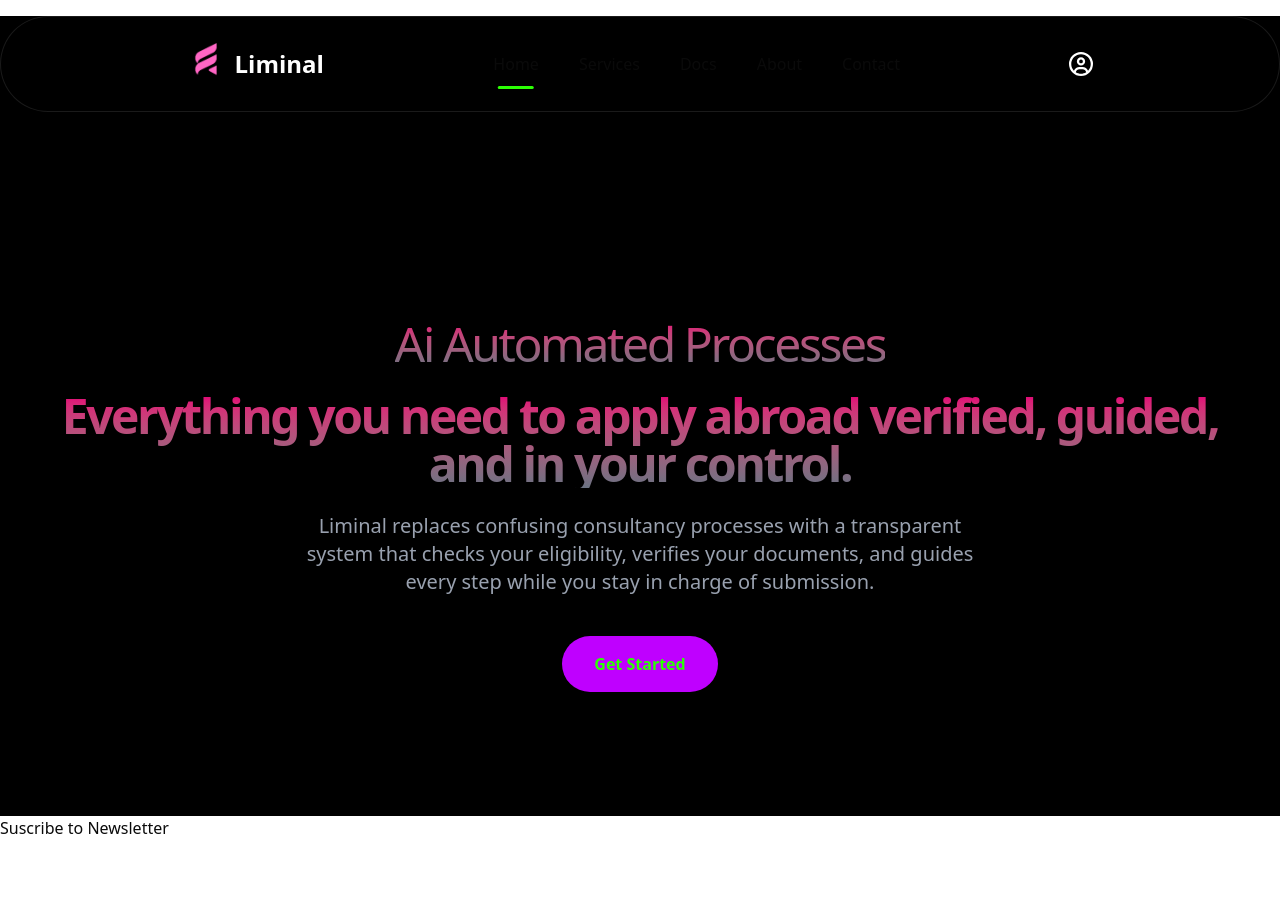
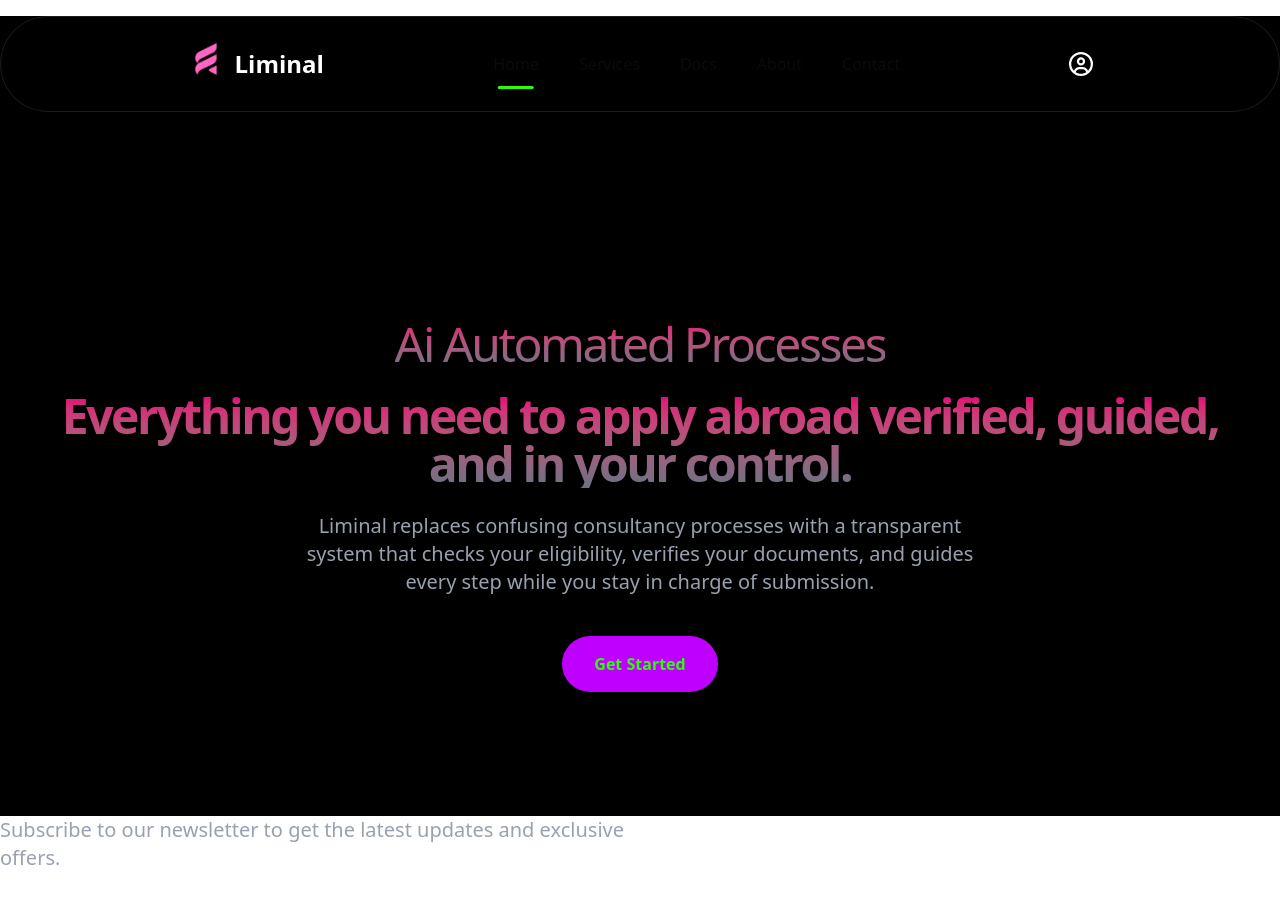
Before and after one commit to Yudeat/Liminal, a Next.js app: page / in a window 1280 px wide. Shown: the top 904 px of the page. Before the commit the page ends 840 px from the top, so only its background shows below. Built offline with nearby package versions, Linux system fonts and the light colour scheme; what lightswind would draw is missing.

Commit message:
sosmetging

```diff
--- a/app/Newsletter.tsx
+++ b/app/Newsletter.tsx
@@ -1,8 +1,8 @@
 export default function Newsletter (){
     return (
         <>
-        <div className="">
-           Suscribe to Newsletter
+        <div className="max-w-2xl text-lg md:text-xl text-gray-400 mb-10">
+           Subscribe to our newsletter to get the latest updates and exclusive offers.
         </div>
         </>
     )
```
